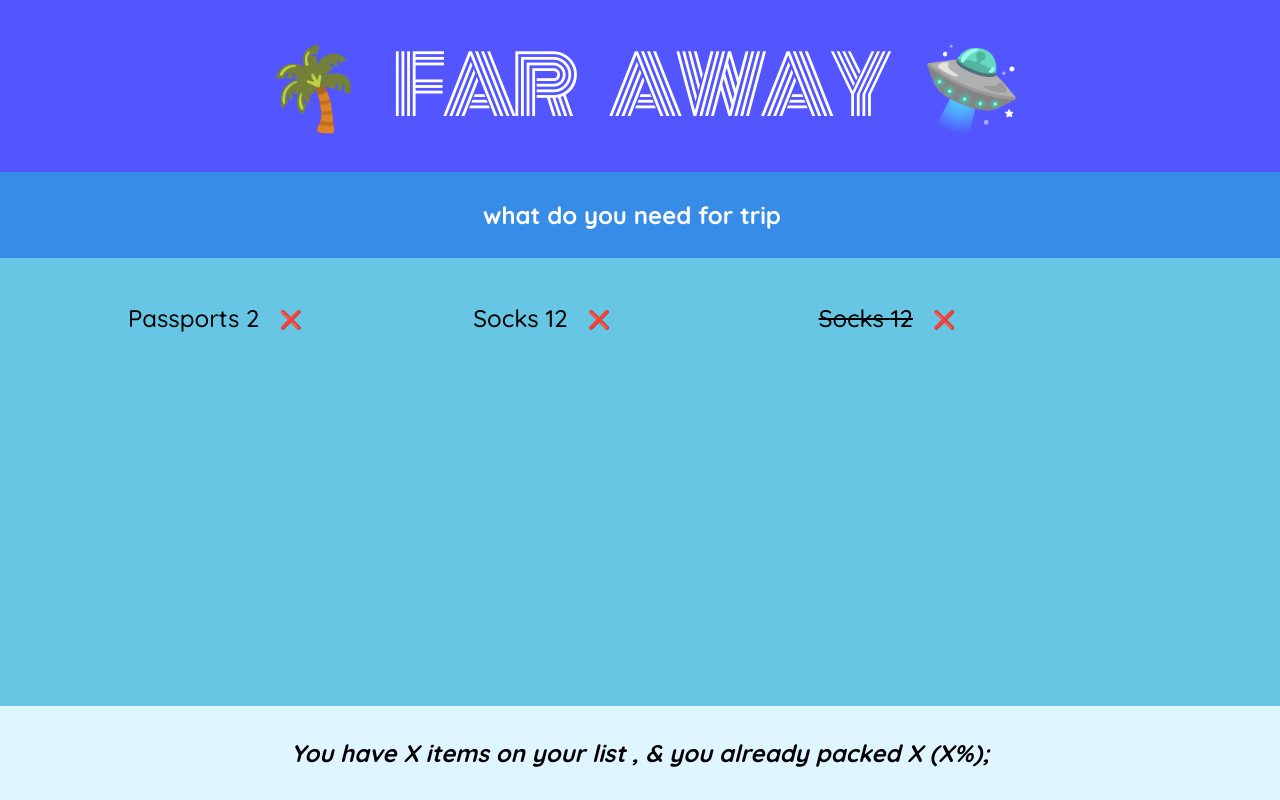
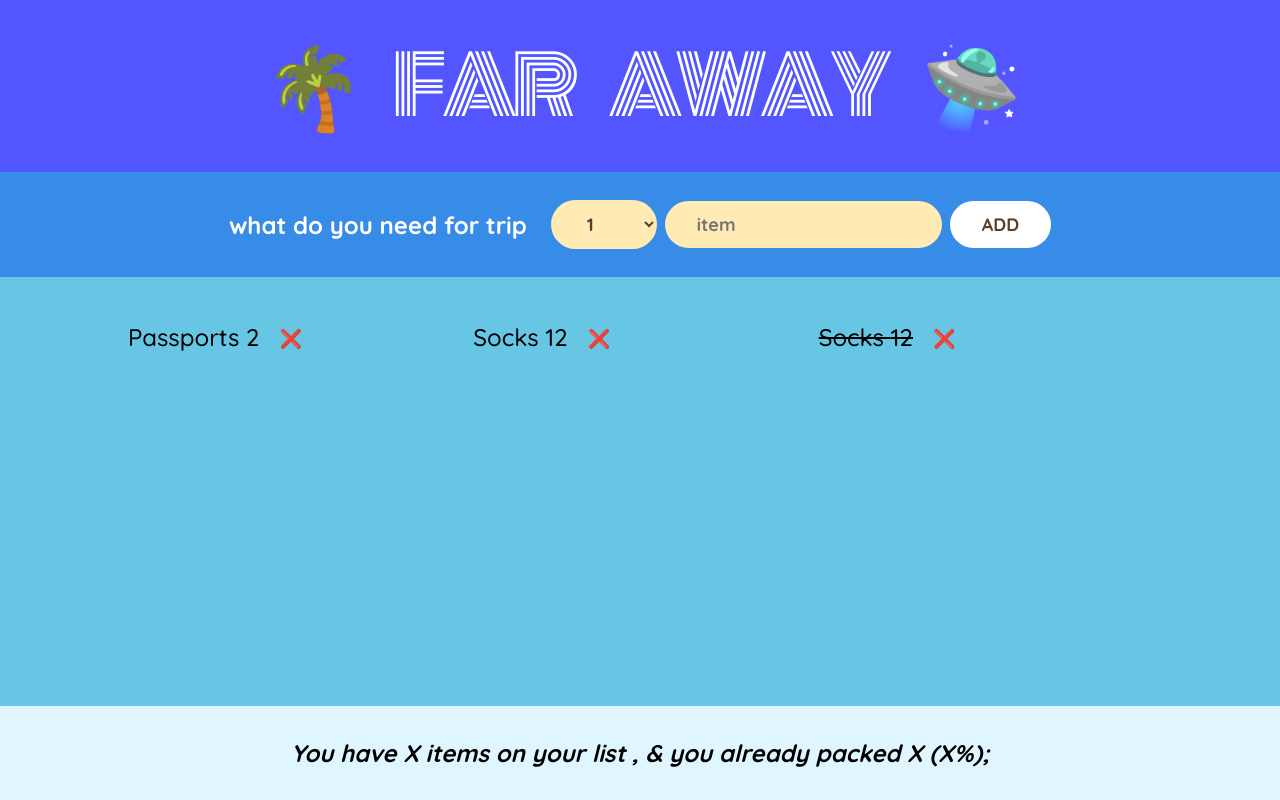
Before and after one commit to ImalKesara/travel-list, a React (Create React App) app: page / in a window 1280 px wide. Built offline with nearby package versions, Linux system fonts and the light colour scheme.

Commit message:
done for today april 9

```diff
--- a/src/App.js
+++ b/src/App.js
@@ -1,3 +1,5 @@
+import { useState } from "react";
+
 const initialItems = [
   { id: 1, description: "Passports", quantity: 2, packed: false },
   { id: 2, description: "Socks", quantity: 12, packed: false },
@@ -19,10 +21,44 @@ const Logo = () => {
   return <h1>🌴 Far Away 🛸</h1>;
 };
 const Form = () => {
+  const [description, setDescription] = useState("");
+  const [number, setNumber] = useState(1);
+
+  const handleSubmit = (event) => {
+    event.preventDefault();
+    if (!description) return false;
+    const newItem = { description, number, packed: false, id: Date.now() };
+    initialItems.push({ newItem });
+    console.log(newItem);
+    setDescription("");
+    setNumber("");
+  };
+
   return (
-    <div className="add-form">
+    <form className="add-form" onSubmit={handleSubmit}>
       <h3>what do you need for trip</h3>
-    </div>
+      <select
+        name=""
+        id=""
+        value={number}
+        onChange={(event) => {
+          setNumber(Number(event.target.value));
+        }}
+      >
+        {Array.from({ length: 20 }, (_, i) => i + 1).map((num) => (
+          <option value={num} key={num}>
+            {num}
+          </option>
+        ))}
+      </select>
+      <input
+        type="text"
+        placeholder="item"
+        value={description}
+        onChange={(event) => setDescription(event.target.value)}
+      />
+      <button>Add</button>
+    </form>
   );
 };
 const PackingList = () => {
@@ -30,7 +66,7 @@ const PackingList = () => {
     <div className="list">
       <ul>
         {initialItems.map((item) => (
-          <Item item={item} />
+          <Item item={item} key={item.id} />
         ))}
       </ul>
     </div>
--- a/src/index.css
+++ b/src/index.css
@@ -67,7 +67,7 @@ input {
 
 .add-form button {
   text-transform: uppercase;
-  background-color: #76c7ad;
+  background-color: #ffffff;
 }
 
 .list {
```
